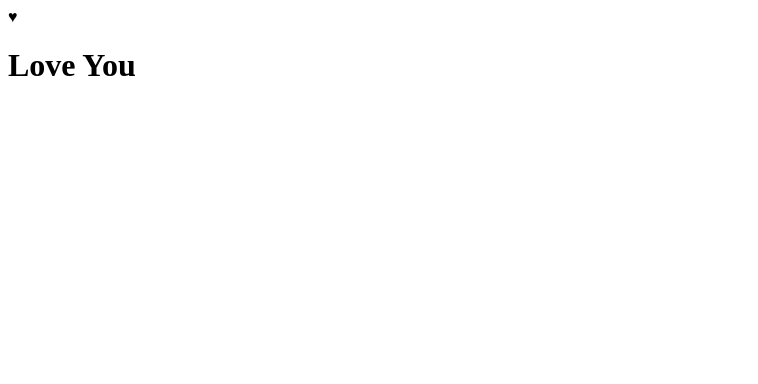
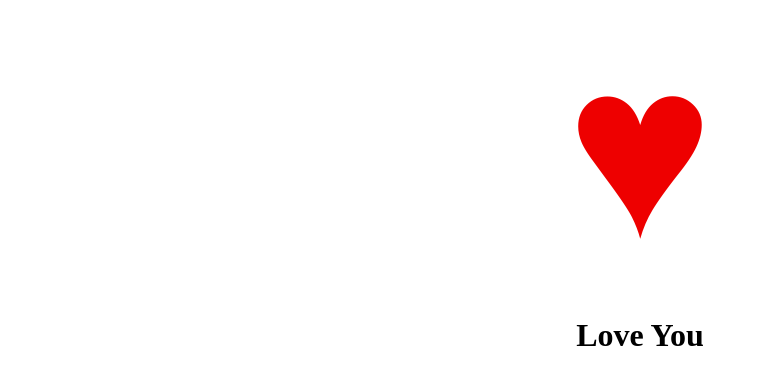
Before and after one commit to Shayth/Valentine-s-Day, a plain HTML site: page index.html in a window 1280 px wide. Shown: the whole page, without its empty margins (0-758 px from the left). Drawn offline with Linux system fonts and the light colour scheme.

Commit message:
Connected HTML and CSS
Signed-off-by: Borisov Pavel <Shaythyce@gmail.com>

```diff
--- a/index.html
+++ b/index.html
@@ -2,6 +2,7 @@
 <html lang="en">
 <head>
     <meta charset="UTF-8">
+    <link rel="stylesheet" href="style.css">
     <title>Love You</title>
 </head>
 <body>
--- a/style.css
+++ b/style.css
@@ -1,80 +1,14 @@
-/* just some  styling*/
 body {
   text-align: center;
-
 }
-
 /* heart div class - in html i used just a simple html simbol entity for heart sign, you can use text or whatever u want*/
 .heart {
-	font-size: 150px;
+	font-size: 250px;
 	color: #e00;
 	animation: beat .25s infinite alternate;
 	transform-origin: center;
 }
 /* Heart beat animation */
 @keyframes beat{
-	to { transform: scale(1.4); }
+	to { transform: scale(1.8); }
 }
-/* we are using prefix free for this example
-for prefixed code it would look like this
-body {
-	text-align: center;
-}
-.heart {
-	font-size: 150px;
-	color: #e00;
-
-	-webkit-animation: beat .25s infinite alternate;
-	-moz-animation: beat .25s infinite alternate;
-	-ms-animation: beat .25s infinite alternate;
-	-o-animation: beat .25s infinite alternate;
-	animation: beat .25s infinite alternate;
-
-	-webkit-transform-origin: center;
-	-moz-transform-origin: center;
-	-o-transform-origin: center;
-	-ms-transform-origin: center;
-	transform-origin: center;
-}
-@keyframes "beat" {
- to {
-    -webkit-transform: scale(1.4);
-   	-moz-transform: scale(1.4);
-   	-o-transform: scale(1.4);
-   	-ms-transform: scale(1.4);
-   	transform: scale(1.4);
- }
-
-}
-
-@-moz-keyframes beat {
- to {
-   -moz-transform: scale(1.4);
-   transform: scale(1.4);
- }
-
-}
-
-@-webkit-keyframes "beat" {
- to {
-   -webkit-transform: scale(1.4);
-   transform: scale(1.4);
- }
-
-}
-
-@-ms-keyframes "beat" {
- to {
-   -ms-transform: scale(1.4);
-   transform: scale(1.4);
- }
-
-}
-
-@-o-keyframes "beat" {
- to {
-   -o-transform: scale(1.4);
-   transform: scale(1.4);
- }
-
-} */
```
